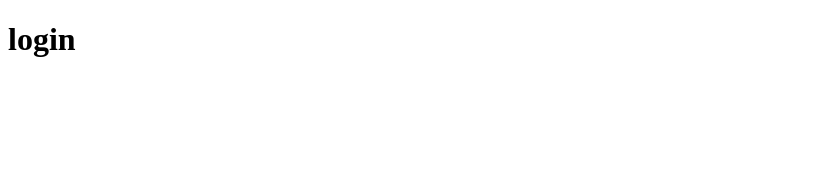
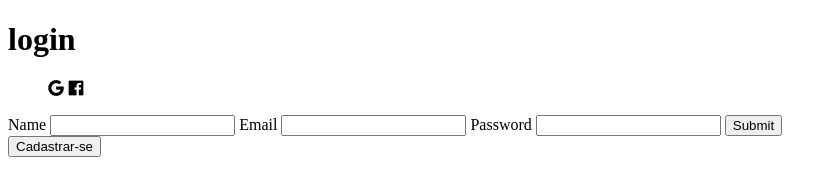
Before and after one commit to HAndradeSJ/Ecommerce, a plain HTML site: page login.html in a window 1280 px wide. Shown: the whole page, without its empty margins (0-837 px from the left). Drawn offline with nearby package versions, Linux system fonts and the light colour scheme.

Commit message:
atualização

```diff
--- a/login.css
+++ b/login.css
@@ -0,0 +1,4 @@
+/* importaçõs */
+@import url('https://fonts.googleapis.com/css2?family=Poppins:wght@100&family=Roboto:wght@100&display=swap');
+
+/* variaveis */
--- a/login.html
+++ b/login.html
@@ -6,9 +6,44 @@
     <meta name="viewport" content="width=device-width, initial-scale=1.0">
     <link rel="stylesheet" href="login.css">
     <link rel="shortcut icon" href="assets/favicon.ico" type="image/x-icon">
+    <link rel="stylesheet" href="https://cdn.jsdelivr.net/gh/devicons/devicon@v2.15.1/devicon.min.css">
     <title>Login</title>
 </head>
 <body>
-    <h1>login</h1>
+    <div class="cotanier">
+        <!-- nome da pagina -->
+        <h1>login</h1>
+        <!-- cadastrar com as redes Socias -->
+        <div class="redes-socias">
+            <ul>
+                <i class="devicon-google-plain"></i>
+                <i class="devicon-facebook-plain"></i>
+            </ul>
+        </div>
+        <!-- prenehcimento dos campos do formulario -->
+        <div class="formulario">
+            <form action="forum">
+                <!-- Name -->
+                <label for="name">
+                    <span>Name</span>
+                    <input type="text" id="name"name="name">
+                </label>
+                <!-- Email -->
+                <label for="email">
+                    <span>Email</span>
+                    <input type="email" id="email"name="email">
+                </label>
+                <!-- Password -->
+                <label for="password">
+                    <span>Password</span>
+                    <input type="password" id="passoword"name="password">
+                </label>
+                <!-- botão de submit -->
+                <input type="submit" id="botao" name="botão">
+            </form>
+            <button>Cadastrar-se</button>
+        </div>
+    </div>
+
 </body>
 </html>
```
